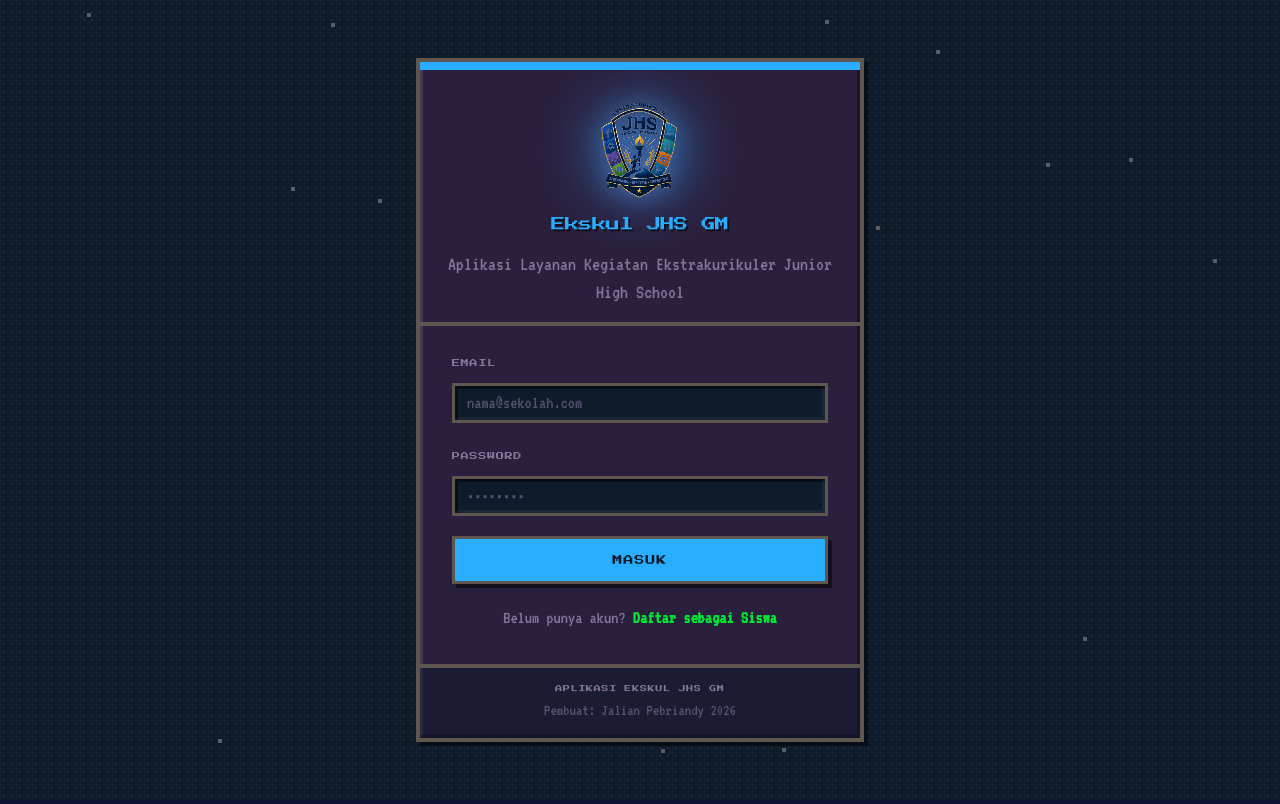
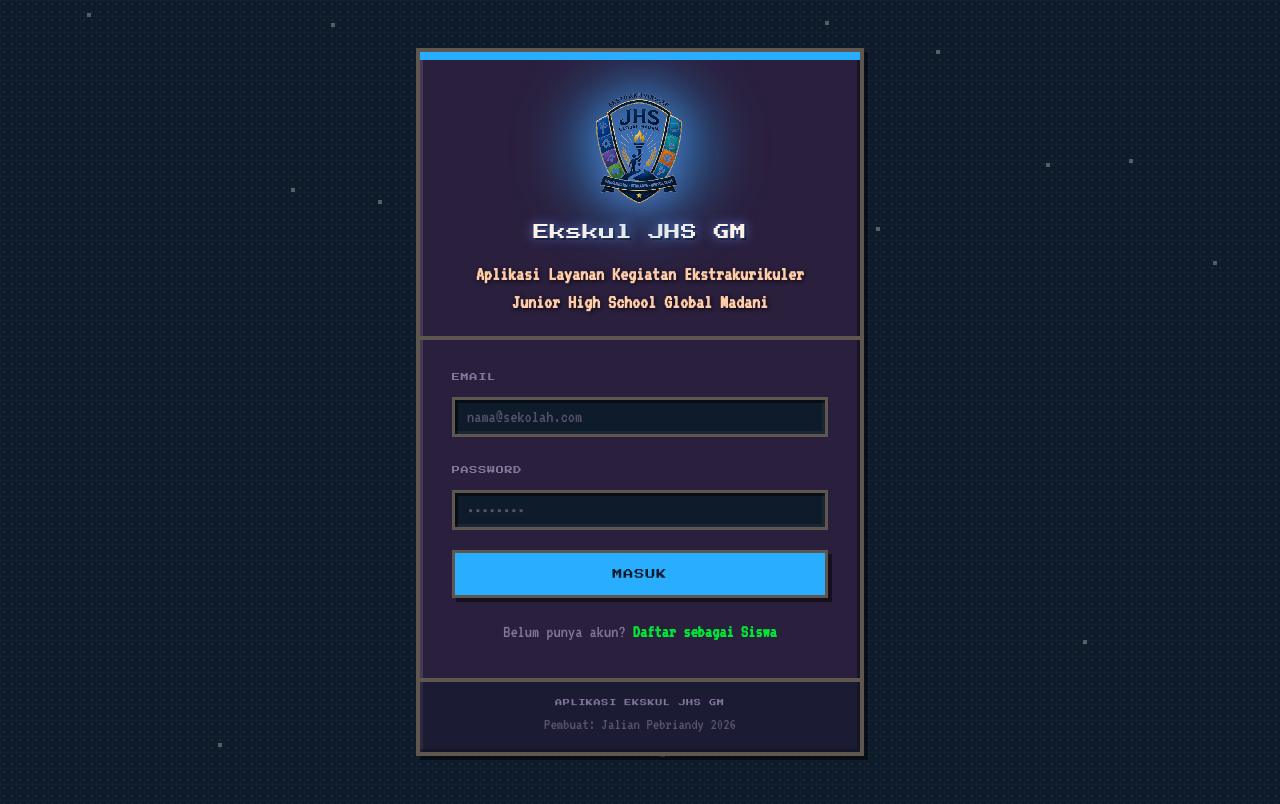
Before and after one commit to Lianjfkt/Ekskul-JHS, a React (Vite) app: page /auth/login in a window 1280 px wide. Built offline with nearby package versions, Linux system fonts and the light colour scheme; no server answers.

Commit message:
fix(ui): improve login page text visibility - brighter title and subtitle

```diff
--- a/src/pages/auth/Login.jsx
+++ b/src/pages/auth/Login.jsx
@@ -68,21 +68,21 @@ export default function Login() {
           {/* Top pixel accent bar */}
           <div className="h-2 bg-pixel-blue" />
 
-          <CardHeader className="space-y-3 flex flex-col items-center pt-8 pb-4 border-b-4 border-pixel-gray">
+          <CardHeader className="space-y-3 flex flex-col items-center pt-8 pb-5 border-b-4 border-pixel-gray">
             {/* School Logo */}
             <div className="relative">
-              <div className="absolute inset-0 rounded-full blur-xl opacity-40 bg-pixel-blue scale-110" />
+              <div className="absolute inset-0 rounded-full blur-xl opacity-50 bg-pixel-blue scale-125" />
               <img
                 src="/logo.png"
                 alt="Logo JHS Global Madani"
-                className="relative w-24 h-24 object-contain drop-shadow-[0_0_12px_rgba(100,136,234,0.6)]"
+                className="relative w-28 h-28 object-contain drop-shadow-[0_0_16px_rgba(100,136,234,0.8)]"
               />
             </div>
-            <CardTitle className="text-sm font-pixel text-pixel-blue pixel-text-shadow text-center leading-loose">
+            <CardTitle className="text-base font-pixel text-pixel-white pixel-text-shadow text-center leading-loose tracking-wide" style={{ textShadow: '0 0 12px rgba(100,136,234,0.9), 2px 2px 0 #0a0f1e' }}>
               Ekskul JHS GM
             </CardTitle>
-            <CardDescription className="text-pixel-lavender font-retro text-xl text-center">
-              Aplikasi Layanan Kegiatan Ekstrakurikuler Junior High School
+            <CardDescription className="text-pixel-peach font-retro text-xl text-center font-semibold" style={{ textShadow: '1px 1px 4px rgba(0,0,0,0.8)' }}>
+              Aplikasi Layanan Kegiatan Ekstrakurikuler<br />Junior High School Global Madani
             </CardDescription>
           </CardHeader>
 
```
